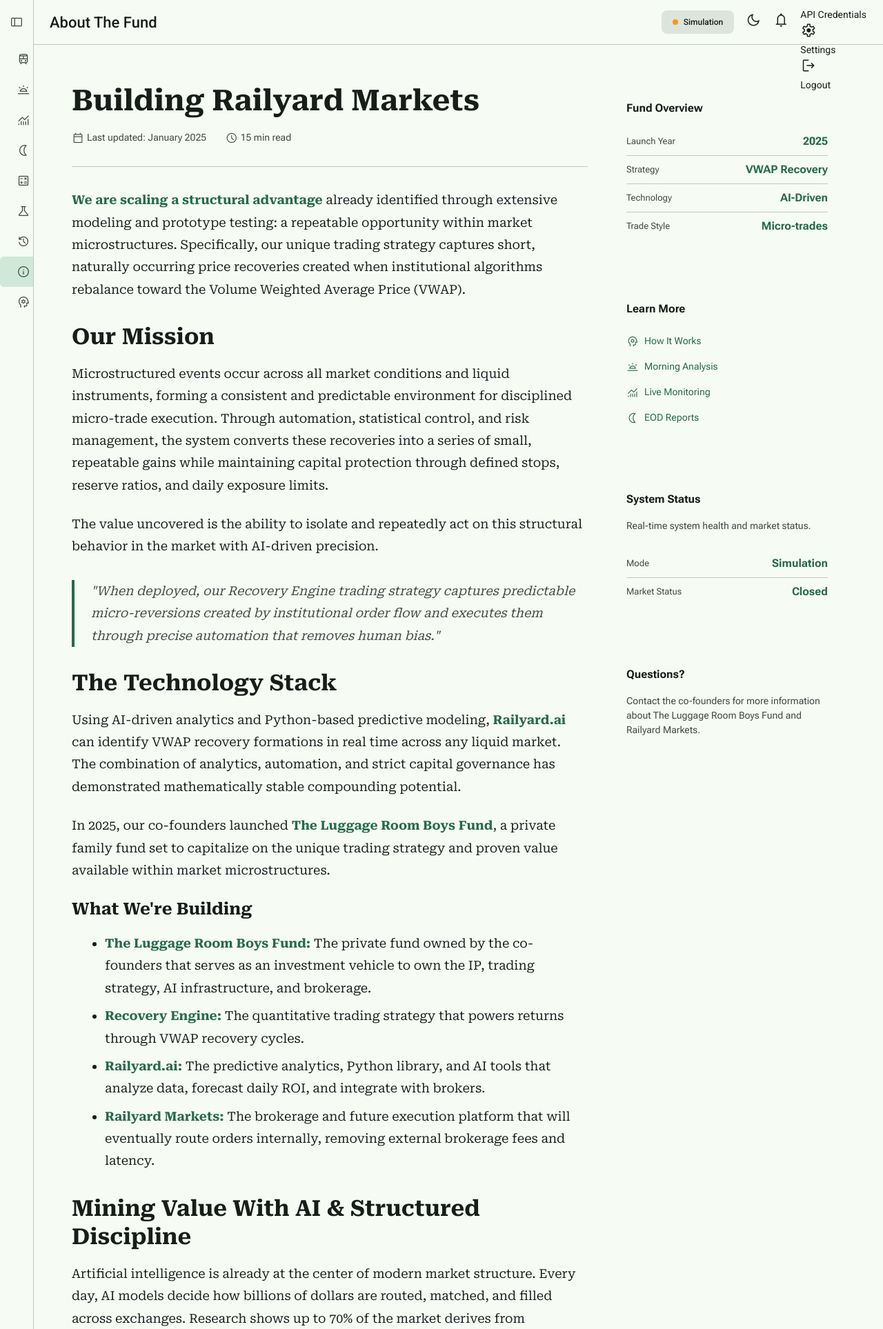
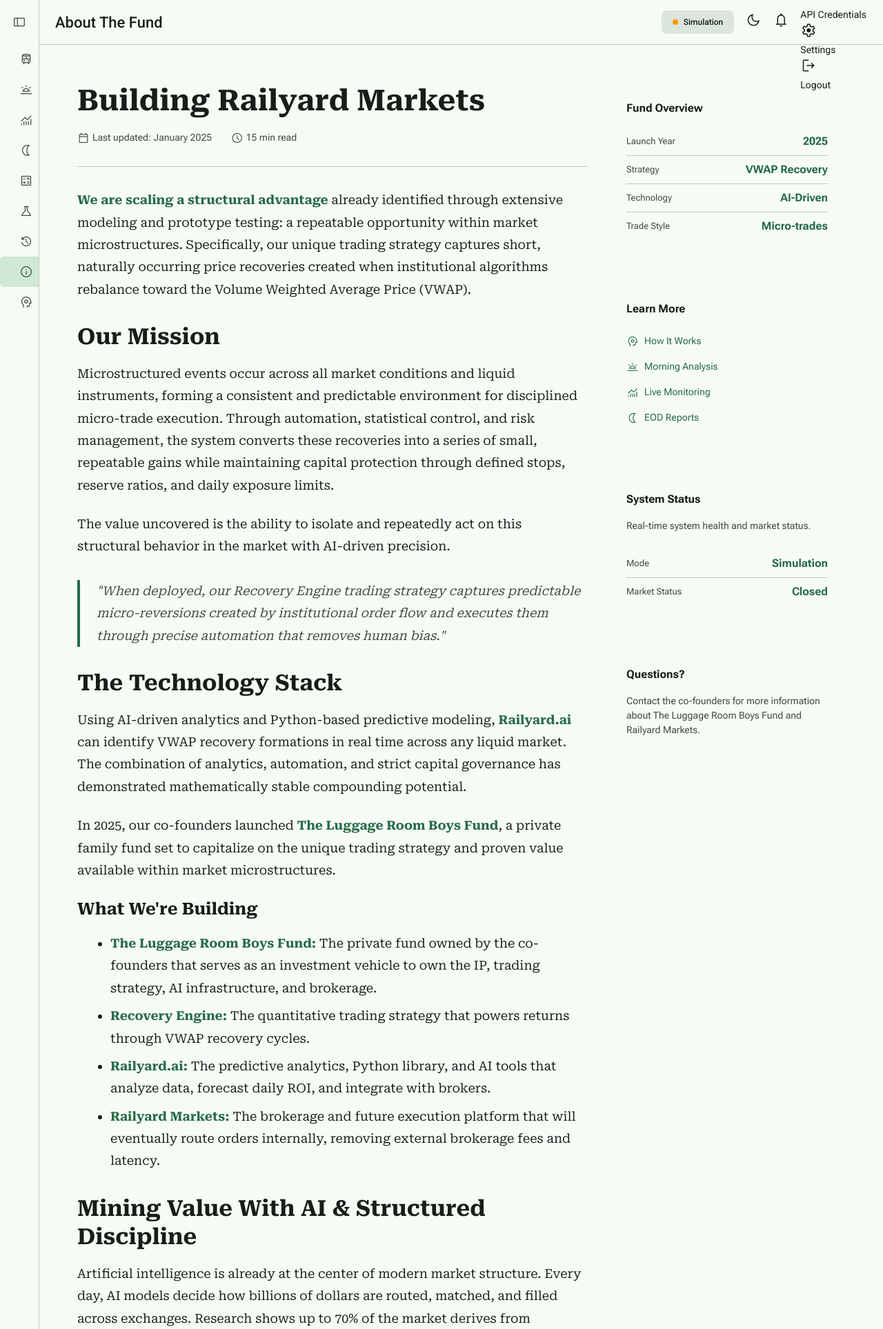
Before and after one commit to fromnineteen80/LRBF, a Flask app: page /about in a window 1280 px wide. Shown: the top 1927 px of the page at 69% size. Run offline with Flask 3, Linux system fonts and the light colour scheme; the visitor is signed in with stand-in values (Sample User, id 1); some libraries are stand-ins or nearby versions.

Commit message:
Fix sidebar width and perfect alignment
CRITICAL FIXES:
1. Increased collapsed sidebar width from 48px to 56px
   - Gives icons more breathing room
   - Prevents icons from appearing too far right

2. Recalculated icon centering for 56px width:
   - Icon width: 20px
   - Padding: (56-20)/2 = 18px each side
   - Math: 18px + 20px + 18px = 56px ✓

3. Fixed toggle/nav alignment in EXPANDED state:
   - Toggle icon: padding-left 10px
   - Nav items: padding-left 10px
   - Both icons start at same position ✓

4. Fixed toggle/nav alignment in COLLAPSED state:
   - Toggle icon: padding 18px (centered)
   - Nav items: padding 18px (centered)
   - Both icons perfectly centered ✓

```diff
--- a/static/css/material-web-layout.css
+++ b/static/css/material-web-layout.css
@@ -12,7 +12,7 @@
 
 :root {
     /* Layout spacing */
-    --rail-width-collapsed: 48px;
+    --rail-width-collapsed: 56px;
     --rail-width-expanded: 220px;
     --rail-width: var(--rail-width-collapsed);
     --app-bar-height: 64px;
@@ -130,12 +130,16 @@
     display: flex;
     align-items: center;
     gap: 10px;
-    padding: 8px 0 8px 10px;
+    padding: 8px 0 8px 18px;
     min-height: 48px;
 }
 
 .nav-rail.collapsed .nav-rail-toggle {
-    padding: 8px 14px;
+    padding: 8px 18px;
+}
+
+.nav-rail:not(.collapsed) .nav-rail-toggle {
+    padding: 8px 0 8px 10px;
 }
 
 .nav-rail-toggle md-icon-button {
@@ -249,10 +253,10 @@
     white-space: nowrap;
 }
 
-/* Collapsed state - perfectly center icons */
-/* Sidebar is 48px, icon is 20px, so (48-20)/2 = 14px padding each side */
+/* Collapsed state - perfectly center icons in 56px sidebar */
+/* Sidebar width: 56px, Icon width: 20px, Padding: (56-20)/2 = 18px each side */
 .nav-rail.collapsed .nav-rail-item {
-    padding: 6px 14px;
+    padding: 6px 18px;
     justify-content: flex-start;
 }
 
```
